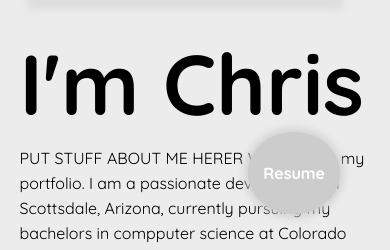
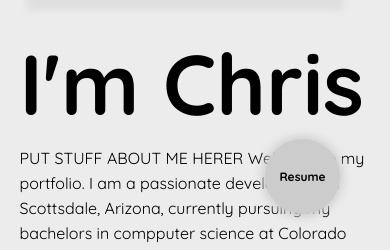
Before and after one commit to cnimcheski/portfolio, a website with bundled scripts: page index.html in a window 390 px wide. Shown: the part 590-840 px from the top of the page. Built offline with nearby package versions, Linux system fonts and the light colour scheme; files whose address does not match are found by name.

Commit message:
Made the resume button responsive, also made the body background the same gray

```diff
--- a/index.html
+++ b/index.html
@@ -14,13 +14,11 @@
     <title>Chris Nimcheski - iOS Developer</title>
   </head>
   <body>
-    <a href="resume.pdf" target="_blank">
-      <div class="fab-container">
-        <p>Resume</p>
-      </div>
+    <a class="fab-container" href="resume.pdf" target="_blank">
+      Resume
     </a>
 
-    <div class="index">
+    <main>
       <div class="about">
         <div class="card">
           <div class="top">
@@ -147,6 +145,7 @@
           </div> -->
         </div>
       </div>
+    </main>
 
     <footer>
       <div class="links">
@@ -165,6 +164,5 @@
         <a href="mailto:cnimcheski@hotmail.com">cnimcheski@hotmail.com</a>
       </div>
     </footer>
-    </div>
   </body>
 </html>
--- a/styles/index.css
+++ b/styles/index.css
@@ -1,4 +1,5 @@
 body {
+  background-color: rgb(236, 236, 236);
   font-family: "Quicksand", sans-serif;
   margin: 0;
 }
@@ -18,13 +19,18 @@ a:hover {
 }
 
 .fab-container {
+  display: flex;
+  flex-direction: column;
+  align-items: center;
+  justify-content: center;
   font-weight: 700;
   position: fixed;
   right: 50px;
   bottom: 40px;
-  color: white;
+  color: black;
   background-color: rgb(204, 204, 204);
-  padding: 15px;
+  width: 100px;
+  height: 100px;
   border-radius: 50%;
   cursor: pointer;
   box-shadow: 0px 0px 10px 3px rgb(206, 206, 206);
@@ -32,11 +38,11 @@ a:hover {
 }
 
 .fab-container:hover {
-  background-color: rgba(167, 167, 167, 0.7);
+  color: rgba(0, 0, 0, 0.7);
+  background-color: rgba(204, 204, 204, 0.8);
 }
 
-.index {
-  background-color: rgb(236, 236, 236);
+main {
   padding-top: 50px;
   display: flex;
   flex-direction: column;
@@ -206,8 +212,8 @@ a:hover {
 
 footer {
   width: 100%;
-  padding: 20px 0;
-  background-color: white;
+  padding: 30px 0;
+  background-color: rgb(236, 236, 236);
   display: flex;
   justify-content: center;
   gap: 100px;
@@ -234,6 +240,18 @@ footer h2 {
   text-decoration: underline;
 }
 
+@media (max-width: 1430px) {
+  .mock-ups {
+    flex-wrap: wrap;
+  }
+}
+
+@media (max-width: 1366px) {
+  .mock-ups.web {
+    gap: 100px;
+  }
+}
+
 @media (max-width: 1280px) {
   .about {
     width: 90%;
@@ -241,6 +259,12 @@ footer h2 {
 
   .project .details {
     width: 90%;
+  }
+}
+
+@media (max-width: 1066px) {
+  .mock-ups.mobile {
+    gap: 100px;
   }
 }
 
@@ -258,23 +282,11 @@ footer h2 {
     width: 100%;
     padding: 60px 0;
   }
-}
 
-@media (max-width: 1430px) {
-  .mock-ups {
-    flex-wrap: wrap;
-  }
-}
-
-@media (max-width: 1066px) {
-  .mock-ups.mobile {
-    gap: 100px;
-  }
-}
-
-@media (max-width: 1366px) {
-  .mock-ups.web {
-    gap: 100px;
+  .fab-container {
+    font-size: 12px;
+    width: 75px;
+    height: 75px;
   }
 }
 
```
Lines whose indentation alone changed are shown as unchanged.
